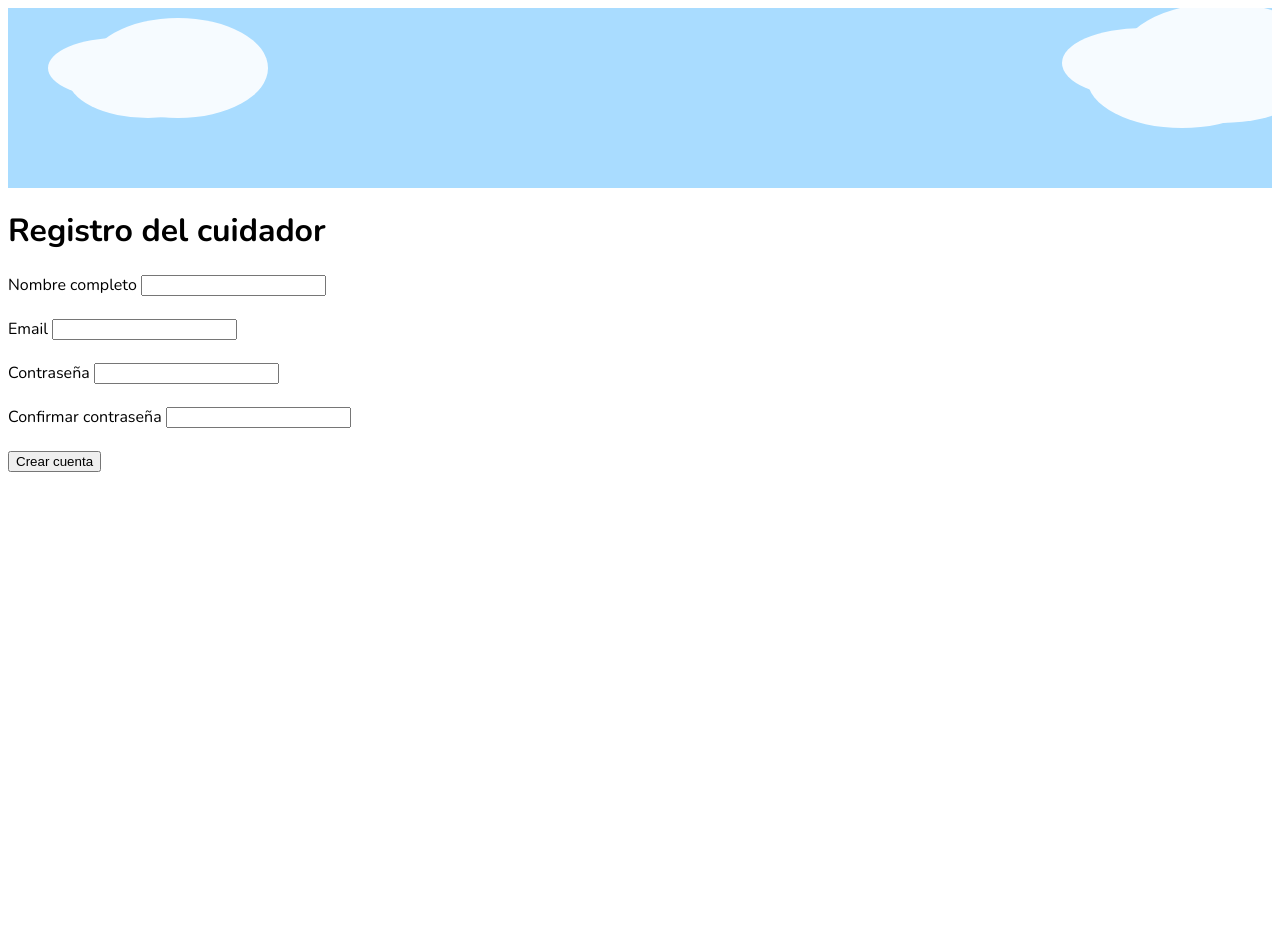
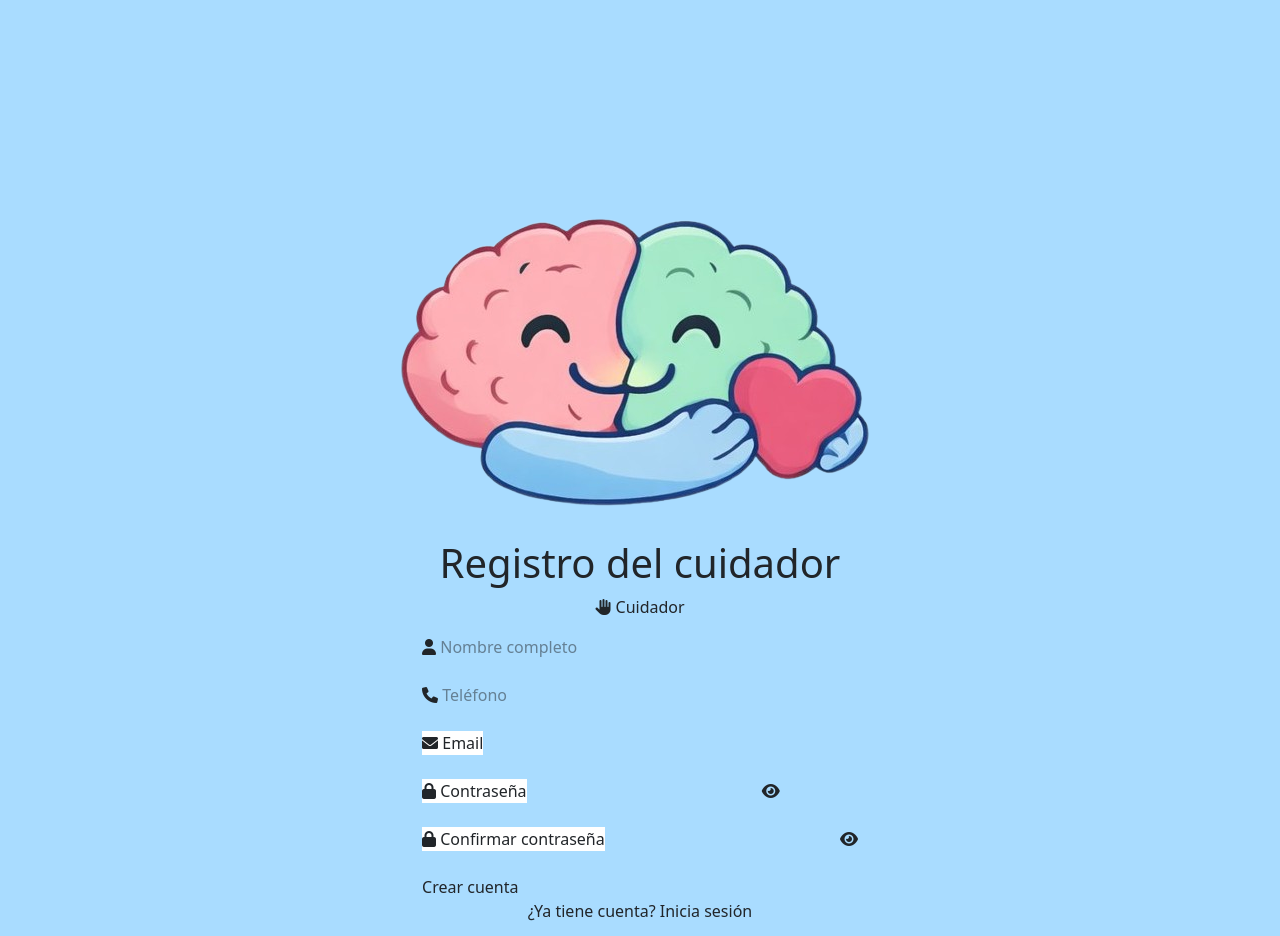
Before and after one commit to kssanabria/mimenteamiga, a plain HTML site: page index.html in a window 1280 px wide. Shown: the top 936 px of the page. Before the commit the page ends 800 px from the top, so only its background shows below. Drawn offline with nearby package versions, Linux system fonts and the light colour scheme.

Commit message:
mejoras en el css

```diff
--- a/index.html
+++ b/index.html
@@ -3,6 +3,14 @@
 <head>
     <meta charset="UTF-8">
     <title>Mi Mente Amiga - Registro</title>
+    <link
+      href="https://cdnjs.cloudflare.com/ajax/libs/font-awesome/6.0.0/css/all.min.css"
+      rel="stylesheet"
+    />
+    <script src="https://cdn.jsdelivr.net/npm/@tailwindcss/browser@4"></script>
+    <link href="https://cdn.jsdelivr.net/npm/bootstrap@5.3.8/dist/css/bootstrap.min.css" rel="stylesheet" integrity="sha384-sRIl4kxILFvY47J16cr9ZwB07vP4J8+LH7qKQnuqkuIAvNWLzeN8tE5YBujZqJLB" crossorigin="anonymous">
+    <script src="https://cdn.jsdelivr.net/npm/bootstrap@5.3.8/dist/js/bootstrap.bundle.min.js" integrity="sha384-FKyoEForCGlyvwx9Hj09JcYn3nv7wiPVlz7YYwJrWVcXK/BmnVDxM+D2scQbITxI" crossorigin="anonymous"></script>
+
     <link rel="stylesheet" href="style.css">
 </head>
 <body>
@@ -10,31 +18,59 @@
         <div class="cloud cloud-left"></div>
         <div class="cloud cloud-right"></div>
     </header>
+
+    <img src="logo.png" alt="logo de mi mente amiga">
+
     <h1>Registro del cuidador</h1>
+    <p>
+        <i class="fa-solid fa-hand"></i>
+        Cuidador
+    </p>
+
 
     <form>
-        <label>Nombre completo</label>
-        <input type="text">
+        <i class="fa-solid fa-user"></i>
+        <input type="text" placeholder="Nombre completo">
 
         <br><br>
 
-        <label>Email</label>
+        <i class="fa-solid fa-phone"></i>
+        <input type="phone" placeholder="Teléfono">
+
+        <br><br>
+
+        <label> <i class="fa-solid fa-envelope"></i> Email</label>
         <input type="email">
 
         <br><br>
 
-        <label>Contraseña</label>
-        <input type="password">
+        <label> <i class="fa-solid fa-lock"></i> Contraseña</label>
+        <input type="password" ><i class="fa-solid fa-eye"></i>
 
         <br><br>
 
-        <label>Confirmar contraseña</label>
-        <input type="password">
+        <label> <i class="fa-solid fa-lock"></i> Confirmar contraseña</label>
+        <input type="password"><i class="fa-solid fa-eye"></i>
 
         <br><br>
 
         <button>Crear cuenta</button>
     </form>
-
+    <p>
+        ¿Ya tiene cuenta?
+        Inicia sesión
+    </p>
+    <div class="svg-onda" style="height: 500px; overflow: hidden; margin-bottom: -0.5rem">
+        <svg
+          viewBox="0 0 500 150"
+          preserveAspectRatio="none"
+          style="height: 100%; width: 100%"
+        >
+          <path
+            d="M-22.29,98.20 C149.99,150.00 348.47,-0.47 507.62,121.88 L500.00,150.00 L0.00,150.00 Z"
+            style="stroke: none; fill: #BFEA9C"
+          ></path>
+        </svg>
+      </div>
 </body>
 </html>
--- a/style.css
+++ b/style.css
@@ -7,10 +7,15 @@
 html {
   font-family: var(--font-main);
 }
+body {
+  background-color: #A9DCFF;
+  display: flex;
+  flex-direction: column;
+  align-items: center;
+}
 .header {
   position: relative;
   height: 180px;
-  background: #A9DCFF; /* cielo */
   overflow: hidden;
   display: flex;
   align-items: center;
@@ -40,3 +45,16 @@
     40px 15px 0 15px white,
     80px 0px 0 25px white;
 }
+img{
+
+}
+form {
+ align-items:center;
+}
+label {
+  background-color: white;
+  align-items:center;
+}
+.footer {
+  background-color: #BFEA9C;
+}
```
Also changed, not shown: logo.png (added).
